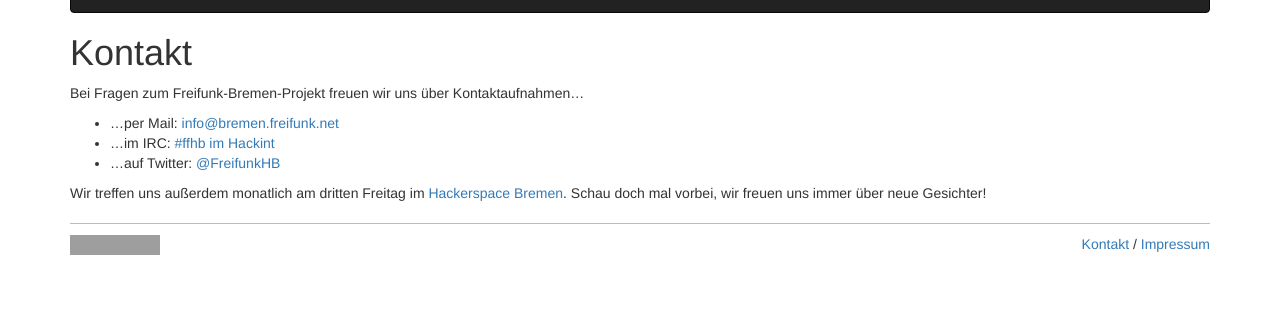
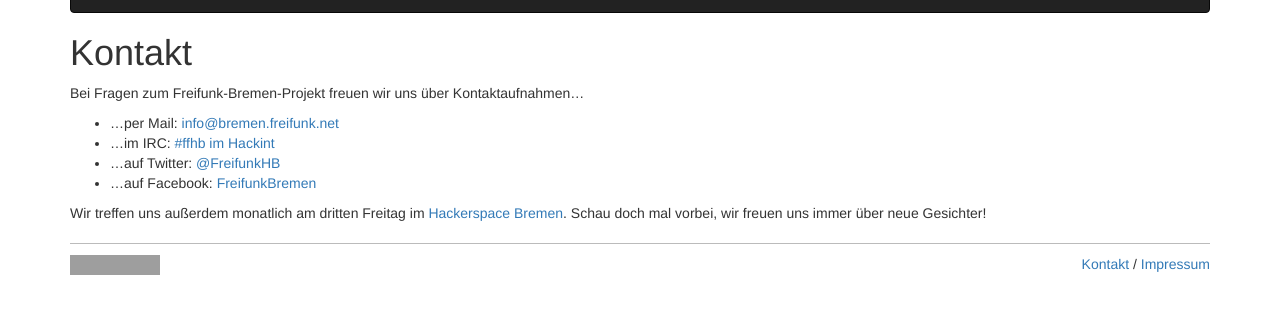
Before and after one commit to FreifunkBremen/bremen.freifunk.net, a Jekyll site: the page built from kontakt.md, in a window 1280 px wide, cut to the strip 199-513 px from the top of the page. Built offline with Jekyll 4.4.1, drawn with Linux system fonts in a browser that asks for light colours; nearby versions of some CDN libraries; Markdown is read by kramdown in place of the engine named in the settings; grey boxes are pictures that could not be loaded.

Commit message:
Added entry for facebook

```diff
--- a/kontakt.md
+++ b/kontakt.md
@@ -10,6 +10,7 @@
 * …per Mail: [info@bremen.freifunk.net](mailto:info@bremen.freifunk.net)
 * …im IRC: [#ffhb im Hackint](irc://irc.hackint.org/ffhb)
 * …auf Twitter: [@FreifunkHB](https://twitter.com/FreifunkHB)
+* …auf Facebook: [FreifunkBremen](https://www.facebook.com/FreifunkBremen)
 
 Wir treffen uns außerdem monatlich am dritten Freitag im [Hackerspace
 Bremen](https://www.hackerspace-bremen.de/anfahrt/). Schau doch mal vorbei, wir
```
